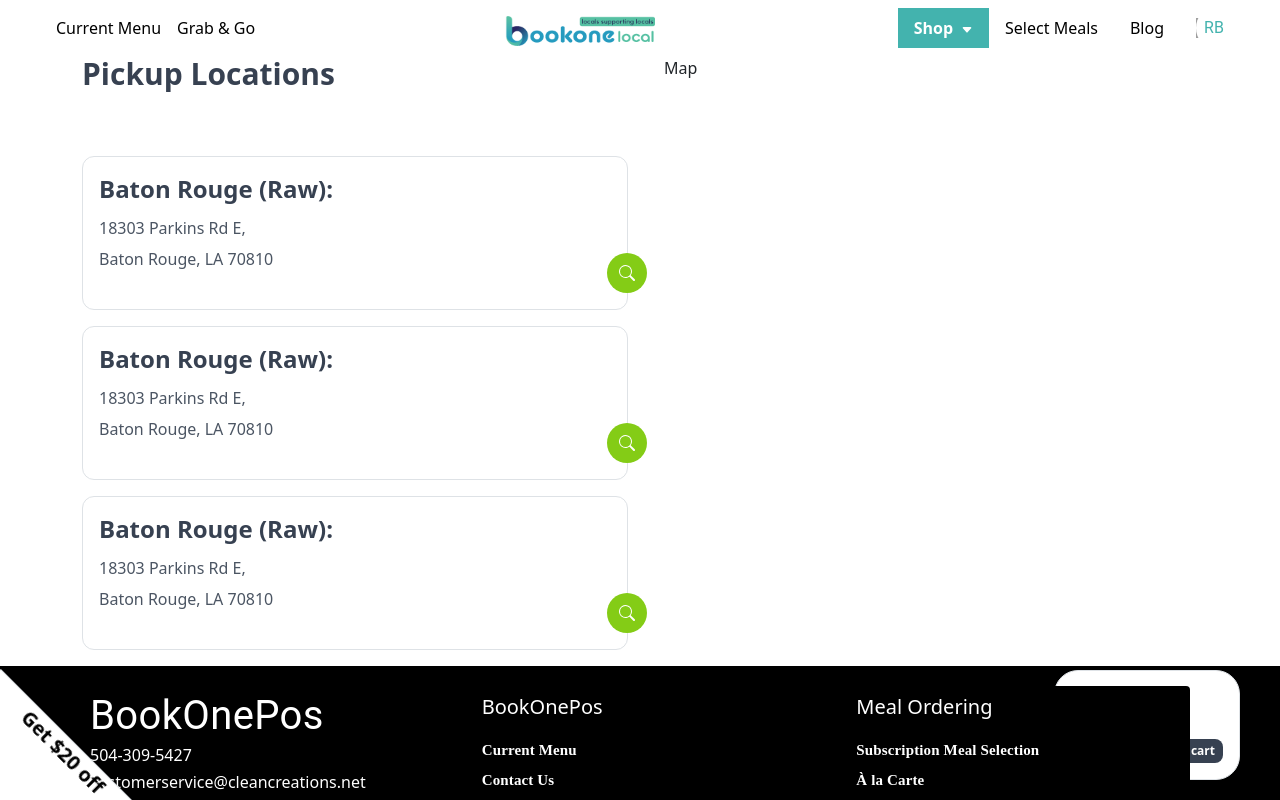
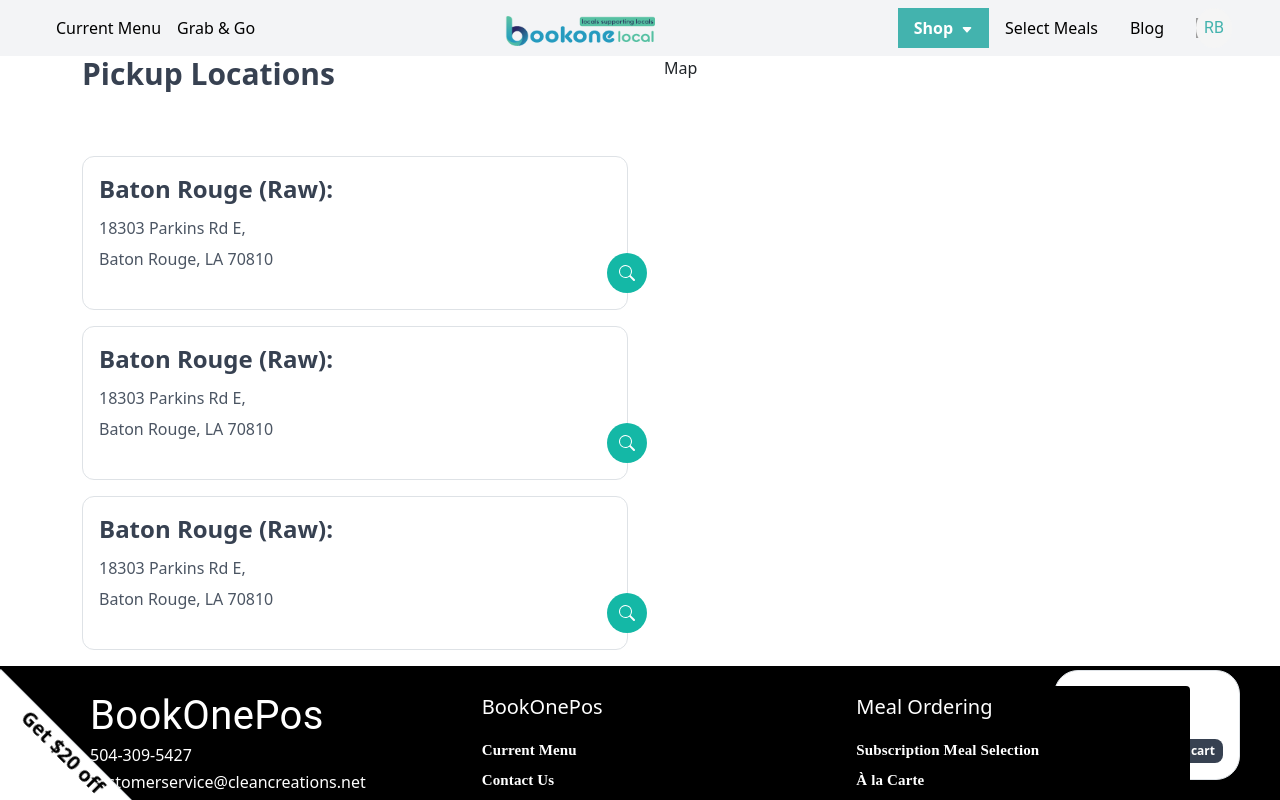
Before and after one commit to innzz/Clean-Creation, a Next.js app in the folder clean-creation/: page /pickup in a window 1280 px wide. Shown: the top 800 px of the page. Built offline with nearby package versions, Linux system fonts and the light colour scheme; grey boxes are pictures that could not be loaded.

Commit message:
Added Links

```diff
--- a/clean-creation/components/GrabAndGo/GrabAndGoFooter.jsx
+++ b/clean-creation/components/GrabAndGo/GrabAndGoFooter.jsx
@@ -7,7 +7,7 @@ function GrabAndGoFooter() {
     <div className={styles.container}>
         <div className={styles.innerContainer}>
         <div className={styles.leftSection}>
-            <img src="https://cleancreations.com/assets/images/clean_creations_logo-1.svg" alt="" />
+            <img src="/bookOne.png" alt="" />
         </div>
         <div className={styles.rightSection}>
             <div className={styles.linksWrapper}>
--- a/clean-creation/components/MacroTracking/MyProfile.js
+++ b/clean-creation/components/MacroTracking/MyProfile.js
@@ -47,6 +47,9 @@ export default class MyProfile extends React.Component {
                                 </tr>
                             </tbody>
                         </Table>
+                        <div className=" grid place-content-center">
+                            <button className="bg-teal-500 p-2 font-semibold  rounded-xl">Set Recommended Daily Value</button>
+                        </div>
                     </div>
                 </div>
         )
--- a/clean-creation/components/NavBar.jsx
+++ b/clean-creation/components/NavBar.jsx
@@ -42,8 +42,8 @@ export default class NavBar extends React.Component {
   };
   render() {
     return (
-      <div>
-        <Navbar className="bg-white mx-5" collapseOnSelect expand="lg">
+      <div className="bg-gray-100">
+        <Navbar className=" mx-5" collapseOnSelect expand="lg">
           {/* <Container> */}
           <Navbar.Toggle aria-controls="responsive-navbar-nav" />
           <Navbar.Collapse id="responsive-navbar-nav">
@@ -211,7 +211,7 @@ export default class NavBar extends React.Component {
                 borderRadius: "50%",
                 borderColor: "white",
                 backgroundColor:
-                  this.state.isHovering === true ? "#43b3ae" : "white",
+                  this.state.isHovering === true ? "#43b3ae" : "#f5f5f5",
                 color: this.state.isHovering === true ? "white" : "#43b3ae",
               }}
             >
--- a/clean-creation/components/PickupLocation/PickupLocations.js
+++ b/clean-creation/components/PickupLocation/PickupLocations.js
@@ -11,7 +11,7 @@ export default class PickupLocations extends React.Component {
                         <p className="text-gray-600">Baton Rouge, LA 70810</p>
                     </div>
                     <div>
-                        <button className="bg-lime-500 rounded-full h-10 w-10 grid place-content-center lg:mt-20 mt-28 lg:ml-60 ml-28 ">
+                        <button className="bg-teal-500 rounded-full h-10 w-10 grid place-content-center lg:mt-20 mt-28 lg:ml-60 ml-28 ">
                             <img src="/search.svg" alt="" />
                         </button>
                     </div>
@@ -24,7 +24,7 @@ export default class PickupLocations extends React.Component {
                         <p className="text-gray-600">Baton Rouge, LA 70810</p>
                     </div>
                     <div>
-                        <button className="bg-lime-500 rounded-full h-10 w-10 grid place-content-center lg:mt-20 mt-28 lg:ml-60 ml-28 ">
+                        <button className="bg-teal-500 rounded-full h-10 w-10 grid place-content-center lg:mt-20 mt-28 lg:ml-60 ml-28 ">
                             <img src="/search.svg" alt="" />
                         </button>
                     </div>
@@ -37,7 +37,7 @@ export default class PickupLocations extends React.Component {
                         <p className="text-gray-600">Baton Rouge, LA 70810</p>
                     </div>
                     <div>
-                        <button className="bg-lime-500 rounded-full h-10 w-10 grid place-content-center lg:mt-20 mt-28 lg:ml-60 ml-28 ">
+                        <button className="bg-teal-500 rounded-full h-10 w-10 grid place-content-center lg:mt-20 mt-28 lg:ml-60 ml-28 ">
                             <img src="/search.svg" alt="" />
                         </button>
                     </div>
--- a/clean-creation/components/SideBar.jsx
+++ b/clean-creation/components/SideBar.jsx
@@ -114,7 +114,7 @@ export default class SideBar extends React.Component {
                       </Link>
                     </li>
                     <li>
-                      <Link href="/subscription">
+                      <Link href="/meals">
                         <a
                           style={{
                             color: this.state.hover5 === true ? "#43b3ae" : "black",
--- a/clean-creation/pages/cart.jsx
+++ b/clean-creation/pages/cart.jsx
@@ -31,7 +31,7 @@ const CartScreen = () => {
                   <h5>Weekly Subscription</h5>
                 </div>
                 <div className={styles.edit}>
-                  <a href="#">Edit</a>
+                  <a href="/subscription">Edit</a>
                 </div>
               </div>
 
--- a/clean-creation/pages/currentMenuItem.js
+++ b/clean-creation/pages/currentMenuItem.js
@@ -4,7 +4,7 @@ export default class CurrentMenuItem extends React.Component {
     render() {
         return (
             <div>
-                <div className="bg-lime-500">
+                <div className="bg-teal-500">
                     <p className="text-white container py-3 text-3xl font-semibold">Balsamic Chicken Salad (16 oz)</p>
                 </div>
                 <div className="container">
--- a/clean-creation/styles/component-styles/Cart-Confirm/ShoppingCartConfirm.module.css
+++ b/clean-creation/styles/component-styles/Cart-Confirm/ShoppingCartConfirm.module.css
@@ -260,7 +260,7 @@
 
 .innerContainer > .button {
     text-align: center;
-    background-color: #8ed444;
+    background-color: #43b3ae;
     color: #fff;
     font-size: 23px;
     padding: 20px;
```
